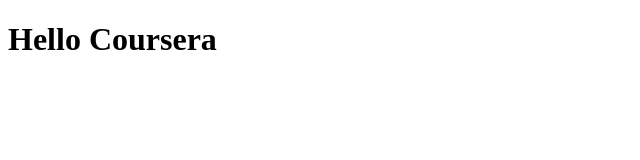
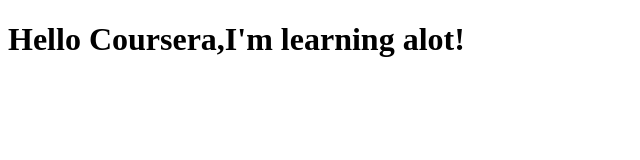
Before and after one commit to whoisyoko/coursera-test, a plain HTML site: page site/index.html in a window 1280 px wide. Shown: the whole page, without its empty margins (0-640 px from the left). Drawn offline with Linux system fonts and the light colour scheme.

Commit message:
My First Page.

```diff
--- a/site/index.html
+++ b/site/index.html
@@ -4,6 +4,6 @@
 	<title>Hello Coursera</title>
 </head>
 <body>
-<h1>Hello Coursera</h1>
+<h1>Hello Coursera,I'm learning alot!</h1>
 </body>
 </html>
```
